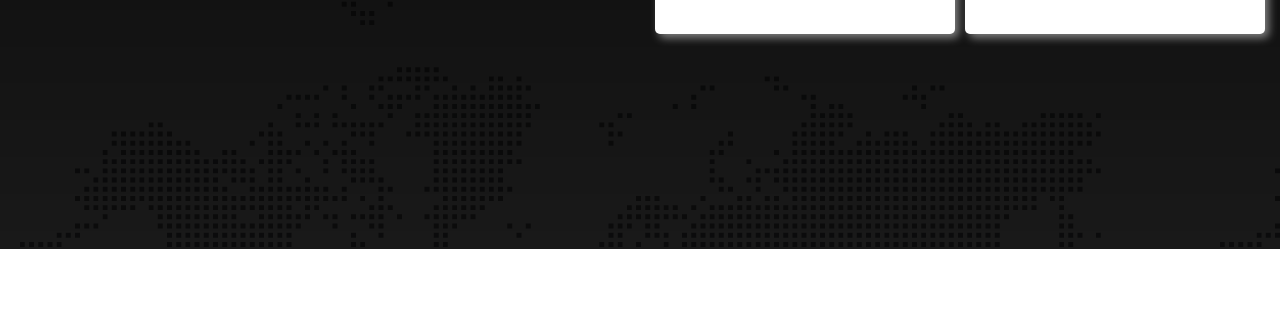
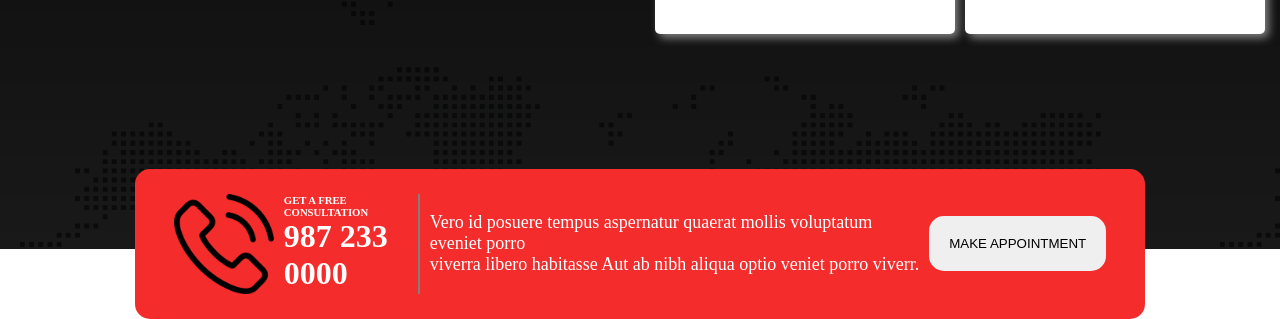
Before and after one commit to uh-shuvo/Digital-Agency, a plain HTML site: page index.html in a window 1280 px wide. Shown: the part 1555-1874 px from the top of the page. Before the commit the page ends 1804 px from the top, so only its background shows below. Drawn offline with Linux system fonts and the light colour scheme.

Commit message:
new section added again

```diff
--- a/index.html
+++ b/index.html
@@ -93,6 +93,23 @@
                 </div>
             </div>
         </div>
+        <!-- appoinment secton start  -->
+        <div class="appointment-section">
+            <div class="call-box">
+                <img class="appointment-call" src="asset/icons/phone-call.png" alt="">
+                <div class="appointment-details">
+                    <h6>GET A FREE <br> CONSULTATION</h6>
+                    <h1>987 233 <br> 0000</h1>
+                </div>
+            </div>
+            <div class="appointment-description">
+                <p>Vero id posuere tempus aspernatur quaerat mollis voluptatum <br> eveniet porro <br>
+                    viverra libero habitasse Aut ab nibh aliqua optio veniet porro viverr.</p>
+            </div>
+            <div>
+                <button class="appointment-button">MAKE APPOINTMENT</button>
+            </div>
+        </div>
     </body>
 
 </html>
--- a/style.css
+++ b/style.css
@@ -194,3 +194,42 @@
     width: 100px;
     padding: 20px;
 }
+
+.appointment-section {
+    display: flex;
+    background-color: #f52c2c;
+    width: 75%;
+    padding: 25px;
+    justify-content: center;
+    align-items: center;
+    margin: auto;
+    margin-top: -80px;
+    border-radius: 15px;
+    color: white;
+}
+
+.appointment-details {
+    margin-right: 30px;
+    margin-left: 10px;
+}
+
+.call-box {
+    display: flex;
+    border-right: 2px solid gray;
+}
+
+.appointment-call {
+    width: 100px;
+}
+
+.appointment-description {
+    font-size: 18px;
+    margin-left: 10px;
+    margin-right: 10px;
+}
+
+.appointment-button {
+    padding: 20px;
+    border-radius: 15px;
+    border: none;
+}
```
